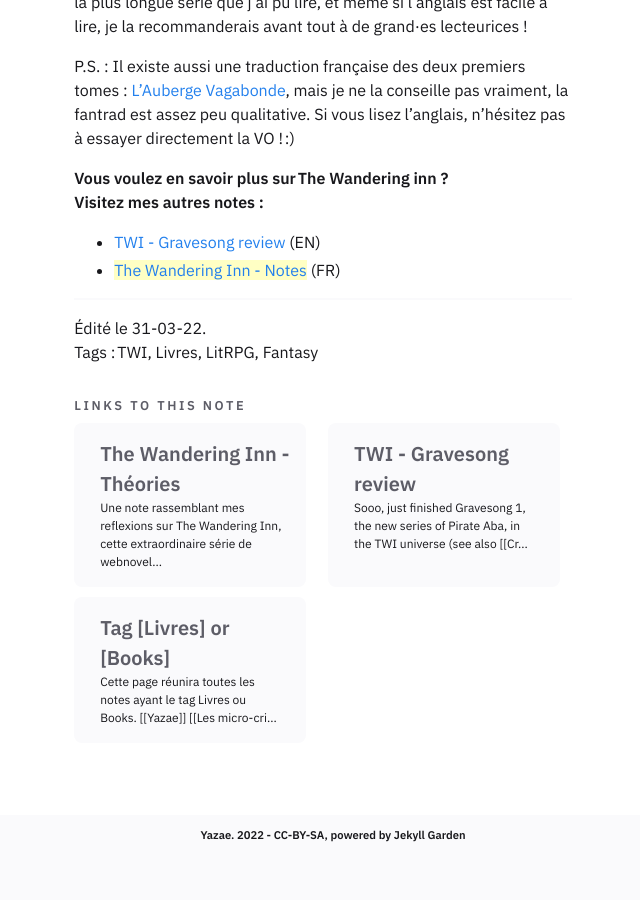
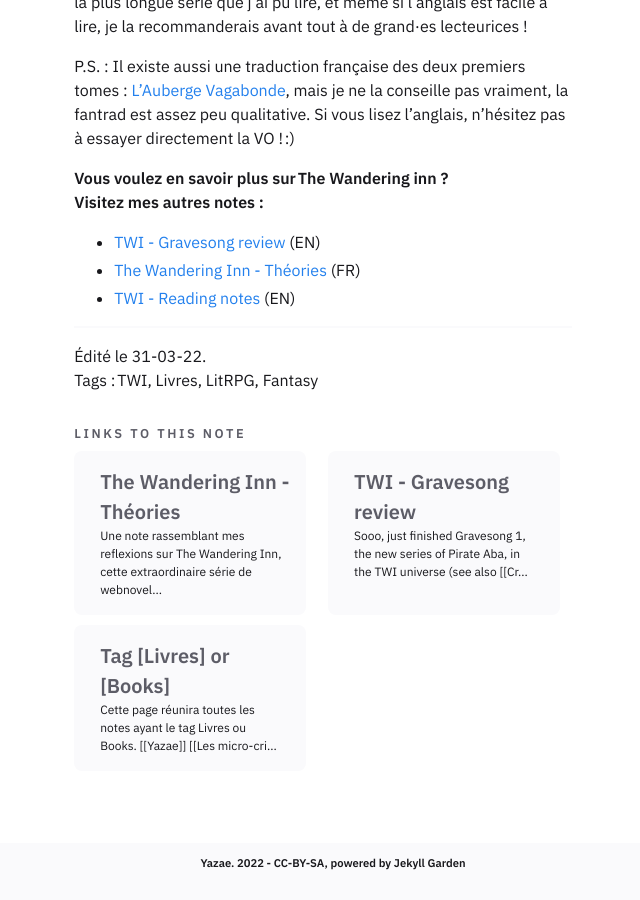
Before and after one commit to yazae/yazae.github.io, a Jekyll site: the page built from _notes/Public/Livres/TWI/Critique de The Wandering Inn.md, in a window 1280 px wide and 900 px high, scrolled down 1015 px. Shown: the whole window, without its empty margins (317-957 px from the left). Built offline with Jekyll 4.4.1, drawn with Linux system fonts in a browser that asks for light colours.

Commit message:
ajout de lien

```diff
--- a/_notes/Public/Livres/TWI/Critique de The Wandering Inn.md
+++ b/_notes/Public/Livres/TWI/Critique de The Wandering Inn.md
@@ -21,7 +21,8 @@
 **Vous voulez en savoir plus sur The Wandering inn ?
 Visitez mes autres notes :**
 - [[TWI - Gravesong review]] (EN)
-- [[The Wandering Inn - Notes]] (FR)
+- [[The Wandering Inn - Théories]] (FR)
+- [[TWI - Reading notes]] (EN)
 
 -----
 Édité le 31-03-22.
```
